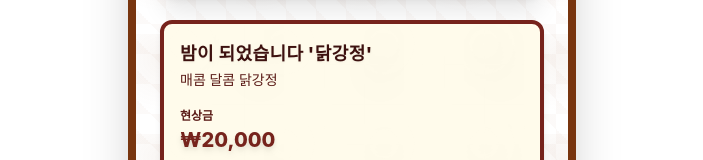
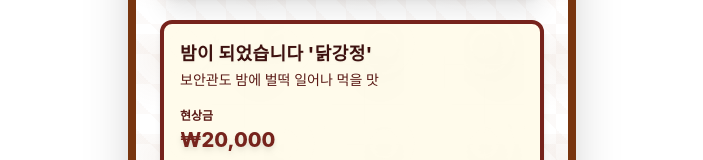
Before and after one commit to hdh985/-42-hear, a React (Create React App) app in the folder frontend/: page / in a window 1280 px wide. Shown: the part 374-534 px from the top of the page, without its empty margins (288-991 px from the left). Built offline with nearby package versions, Linux system fonts and the light colour scheme.

Commit message:
fix: 메뉴 설명 수정

```diff
--- a/frontend/src/App.tsx
+++ b/frontend/src/App.tsx
@@ -42,7 +42,7 @@ const App: React.FC = () => {
         id: 'snack-001',
         category : 'snack',
         title: "밤이 되었습니다 '닭강정'",
-        description: '매콤 달콤 닭강정',
+        description: '보안관도 밤에 벌떡 일어나 먹을 맛',
         price: 20000,
         change: '+15.2%',
         trend: 'up' as const,
@@ -100,7 +100,7 @@ const App: React.FC = () => {
         id: 'beverage-001',
         category : 'beverage',
         title: "’계란 탕‘탕탕",
-        description: '부치 캐시디의 오른팔, 빠른 총잡이',
+        description: '계란 탕후루 룩',
         price: 10000,
         change: '+5.2%',
         trend: 'up' as const,
```
